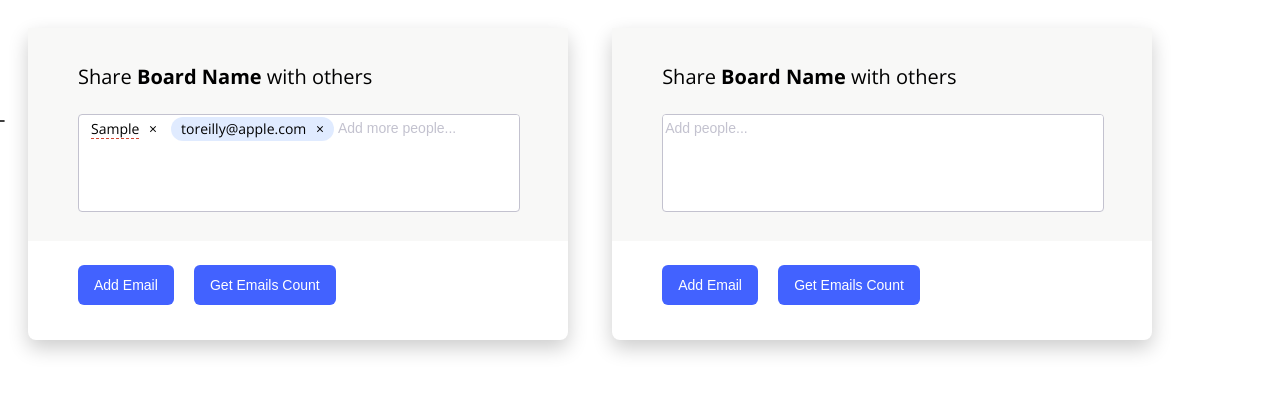
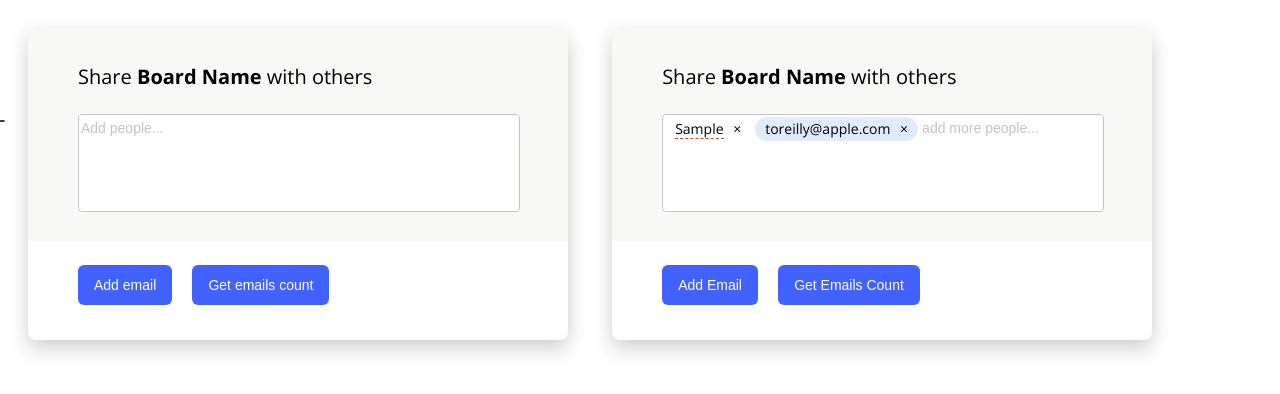
Before and after one commit to DiegoMFR/emails-editor, a website built with webpack: page index.html in a window 1280 px wide. Both pictures are taken after typing "Sample" into the empty fields and a click on the button "Add Email". Built offline with nearby package versions, Linux system fonts and the light colour scheme.

Commit message:
text fixes

```diff
--- a/index.html
+++ b/index.html
@@ -19,8 +19,8 @@
       <email-editor></email-editor>
     </div>
     <div class="share-widget__controls">
-      <button class="btn" onclick="insertEmail()"> Add Email</button>
-      <button class="btn" onClick="alertEmails()"> Get Emails Count</button>
+      <button class="btn" onclick="insertEmail()"> Add email</button>
+      <button class="btn" onClick="alertEmails()"> Get emails count</button>
     </div>
   </div>
   <div class="share-widget">
--- a/src/components/email-editor/email-editor.ts
+++ b/src/components/email-editor/email-editor.ts
@@ -61,7 +61,7 @@ export default class EmailEditor extends HTMLElement {
         this.textInput.remove();
         this.textarea.innerHTML += parseEmailsHtml(serializeString(this.textInput.value));
         this.textInput.value = '';
-        this.textInput.setAttribute('placeholder', 'Add more people...');
+        this.textInput.setAttribute('placeholder', 'add more people...');
         this.textarea.appendChild(this.textInput);
         this.dispatchEvent(this.editorChangeEvt);
     }
```
